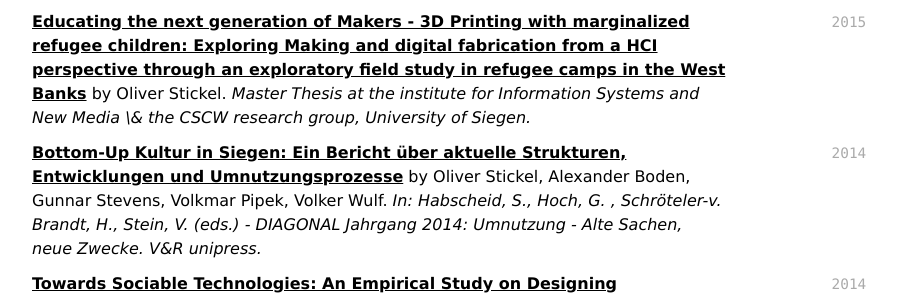
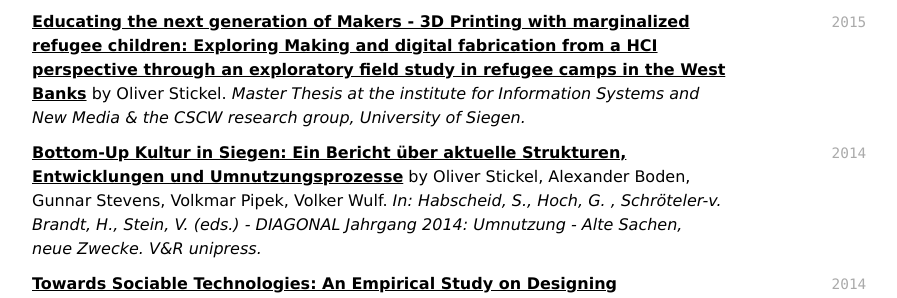
Before and after one commit to oliverstickel/oliverstickel.github.io, a Jekyll site: the page built from index.md, in a window 1280 px wide and 900 px high, scrolled down 5543 px. Shown: the part 176-474 px from the top of the window, without its empty margins (300-1197 px from the left). Built offline with Jekyll 4.4.1, drawn with Linux system fonts in a browser that asks for light colours; nearby versions of some CDN libraries; a style sheet for code colours, icons or effects is not loaded.

```diff
--- a/index.md
+++ b/index.md
@@ -184,7 +184,7 @@ I enjoy camping, water, (working on) motorbikes, cooking and books.
 [**Die richtige Frage zur richtigen Zeit: Ereignisbedingte Fragebogen-Studien mittels und über Smartphone-Apps**](https://dl.gi.de/bitstream/handle/20.500.12116/8125/Dax_etal_2015.pdf?sequence=2) by Julian Dax, Thomas Ludwig, Oliver Stickel, Volkmar Pipek. *Workshopband der Mensch & Computer Konferenz (MuC) '15.*
 
 `2015`
-[**Educating the next generation of Makers - 3D Printing with marginalized refugee children: Exploring Making and digital fabrication from a HCI perspective through an exploratory field study in refugee camps in the West Banks**](files/10.13140-2.1.2839.5848.pdf) by Oliver Stickel. *Master Thesis at the institute for Information Systems and New Media \& the CSCW research group, University of Siegen.*
+[**Educating the next generation of Makers - 3D Printing with marginalized refugee children: Exploring Making and digital fabrication from a HCI perspective through an exploratory field study in refugee camps in the West Banks**](files/10.13140-2.1.2839.5848.pdf) by Oliver Stickel. *Master Thesis at the institute for Information Systems and New Media & the CSCW research group, University of Siegen.*
 
 `2014`
 [**Bottom-Up Kultur in Siegen: Ein Bericht über aktuelle Strukturen, Entwicklungen und Umnutzungsprozesse**](files/10.14220-digo.2014.35.1.55.pdf) by Oliver Stickel, Alexander Boden, Gunnar Stevens, Volkmar Pipek, Volker Wulf. *In: Habscheid, S., Hoch, G. , Schröteler-v. Brandt, H., Stein, V. (eds.) - DIAGONAL Jahrgang 2014: Umnutzung - Alte Sachen, neue Zwecke. V&R unipress.*
```
